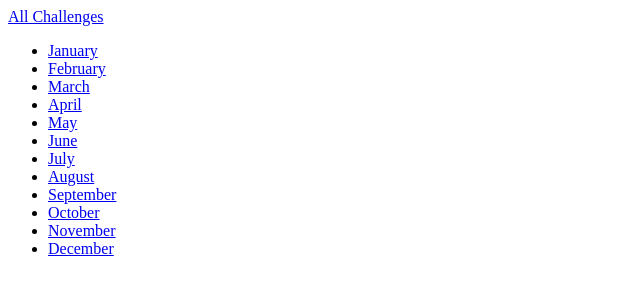
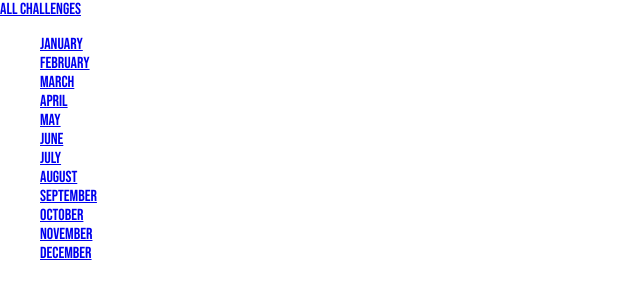
Before and after one commit to hectorzaragoza/django-monthly-challenges-website, a Django app: page /challenges/ in a window 1280 px wide. Shown: the top 300 px of the page, without its empty margins (0-640 px from the left). Run offline with Django 4.2, Linux system fonts and the light colour scheme.

Commit message:
Added APP specific and Global Static CSS files

```diff
--- /dev/null
+++ b/challenges/static/challenges/challenges.css
@@ -0,0 +1,3 @@
+ul {
+    list-style: none;
+}
--- a/challenges/templates/challenges/index.html
+++ b/challenges/templates/challenges/index.html
@@ -1,4 +1,9 @@
 {% extends "base.html" %}
+{% load static %}
+
+{% block css_files %}
+    <link rel="stylesheet" href="{% static "challenges/challenges.css" %}">
+{% endblock %}
 
 {% block page_title %}
     All Challenges
--- a/monthly_challenges_website/settings.py
+++ b/monthly_challenges_website/settings.py
@@ -119,9 +119,13 @@
 # Static files (CSS, JavaScript, Images)
 # https://docs.djangoproject.com/en/4.0/howto/static-files/
 
-STATIC_URL = 'static/'
+STATIC_URL = '/static/'
 
 # Default primary key field type
 # https://docs.djangoproject.com/en/4.0/ref/settings/#default-auto-field
 
 DEFAULT_AUTO_FIELD = 'django.db.models.BigAutoField'
+
+STATICFILES_DIRS = [
+    BASE_DIR / "static"
+]
--- /dev/null
+++ b/static/styles.css
@@ -0,0 +1,9 @@
+@import url('https://fonts.googleapis.com/css2?family=Bebas+Neue&display=swap');
+
+html {
+    font-family: 'Bebas Neue', cursive;
+}
+
+body {
+    margin: 0;
+}
--- a/templates/base.html
+++ b/templates/base.html
@@ -1,3 +1,5 @@
+{% load static %}
+
 <!DOCTYPE html>
 <html lang="en">
 <head>
@@ -5,6 +7,9 @@
     <meta http-equiv="X-UA-Compatible" content="IE=edge">
     <meta name="viewport" content="width=device-width, initial-scale=1.0">
     <title>{% block page_title %}MyChallenges{% endblock %}</title>
+    <link rel="stylesheet" href="{% static "styles.css" %}">
+    {% block css_files %}
+    {% endblock %}
 </head>
 <body>
     {% block content %}{% endblock %}
```
